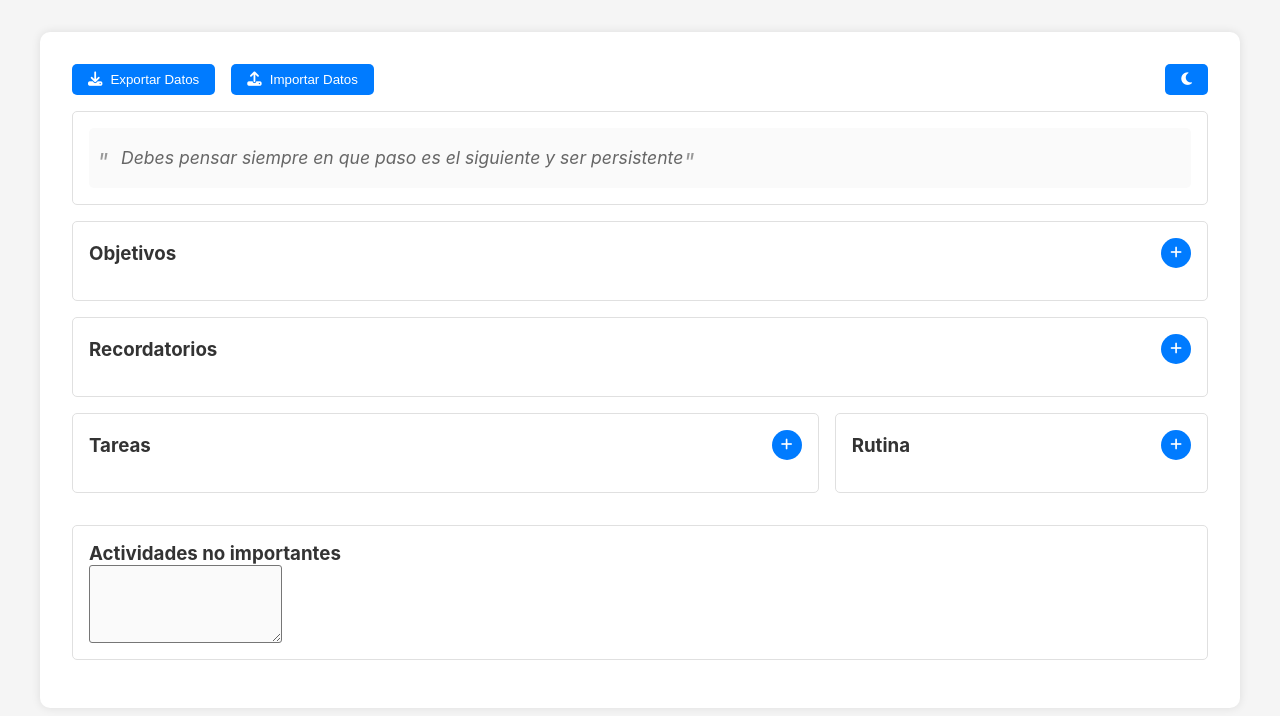
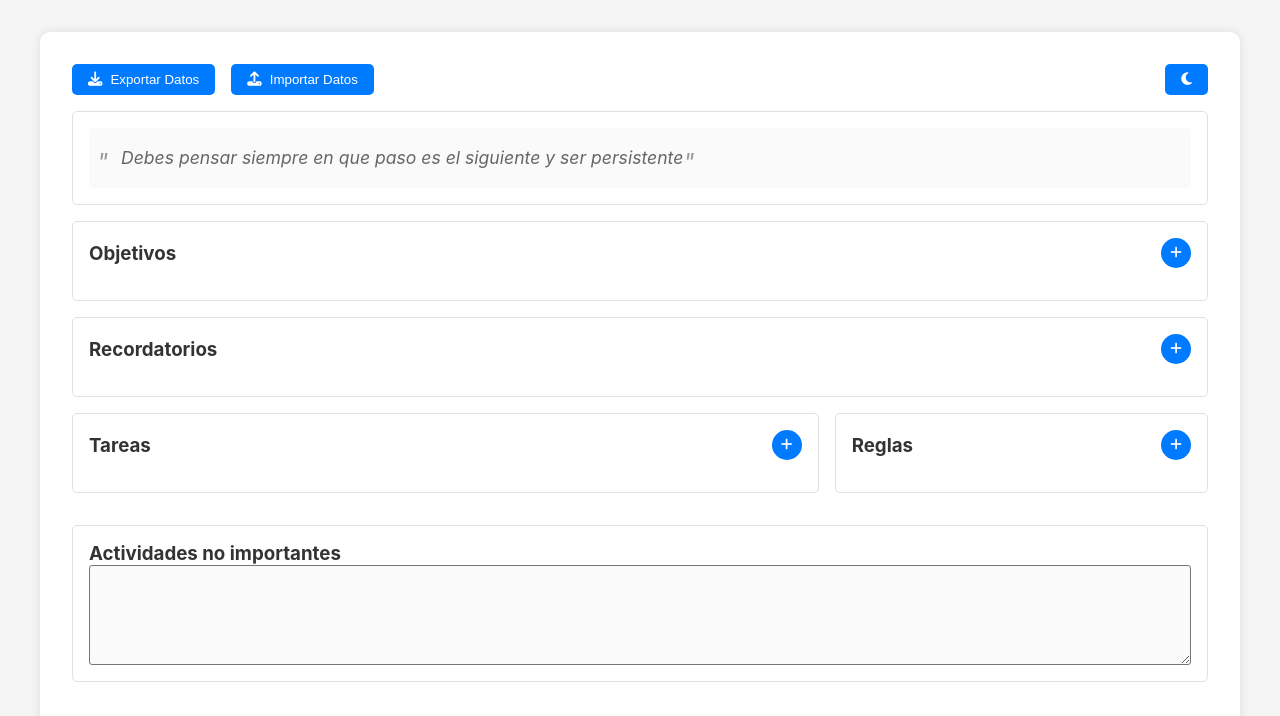
Before and after one commit to Adolfsan99/tasks, a plain HTML site: page planner/index.html in a window 1280 px wide. Drawn offline with Linux system fonts and the light colour scheme.

Commit message:
Add files via upload

```diff
--- a/planner/index.html
+++ b/planner/index.html
@@ -48,7 +48,7 @@
 
       <section class="section">
         <div class="section-header">
-          <h3>Rutina</h3>
+          <h3>Reglas</h3>
           <button id="addRule" class="add-btn"><i class="fas fa-plus"></i></button>
         </div>
         <div id="rules" class="item-list"></div>
--- a/planner/styles.css
+++ b/planner/styles.css
@@ -174,11 +174,13 @@ body {
 }
 
 .content {
-  min-height: 50px;
+  width: 100%;
+  min-height: 100px;
   padding: 0.5rem;
   border-radius: 3px;
   background-color: var(--section-bg);
   color: var(--text-color);
+  resize: vertical;
 }
 
 .content:focus {
```
